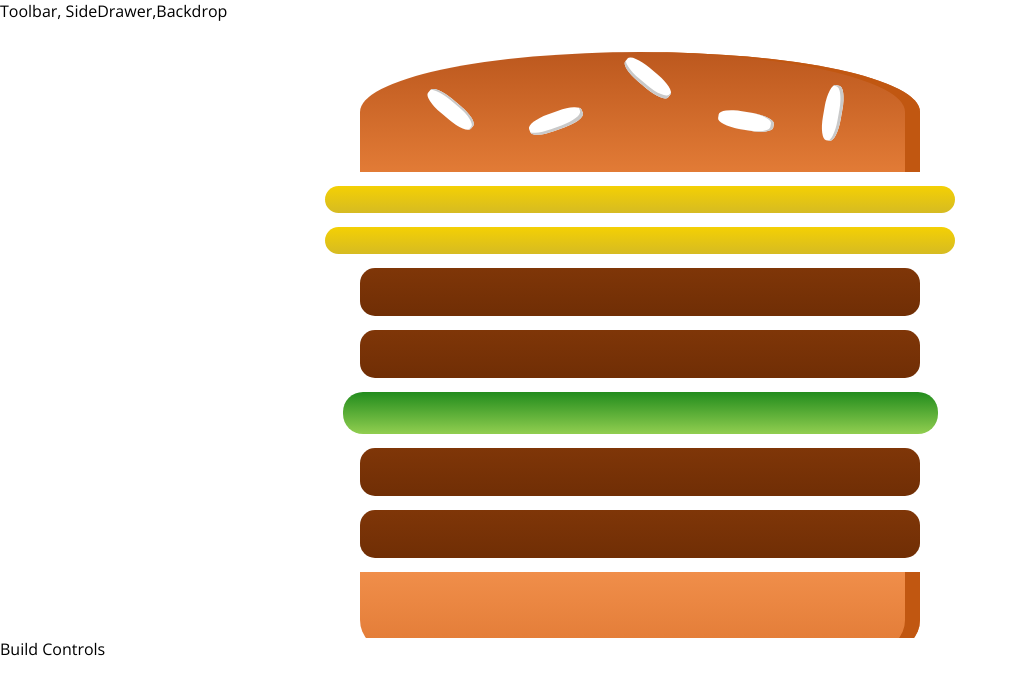
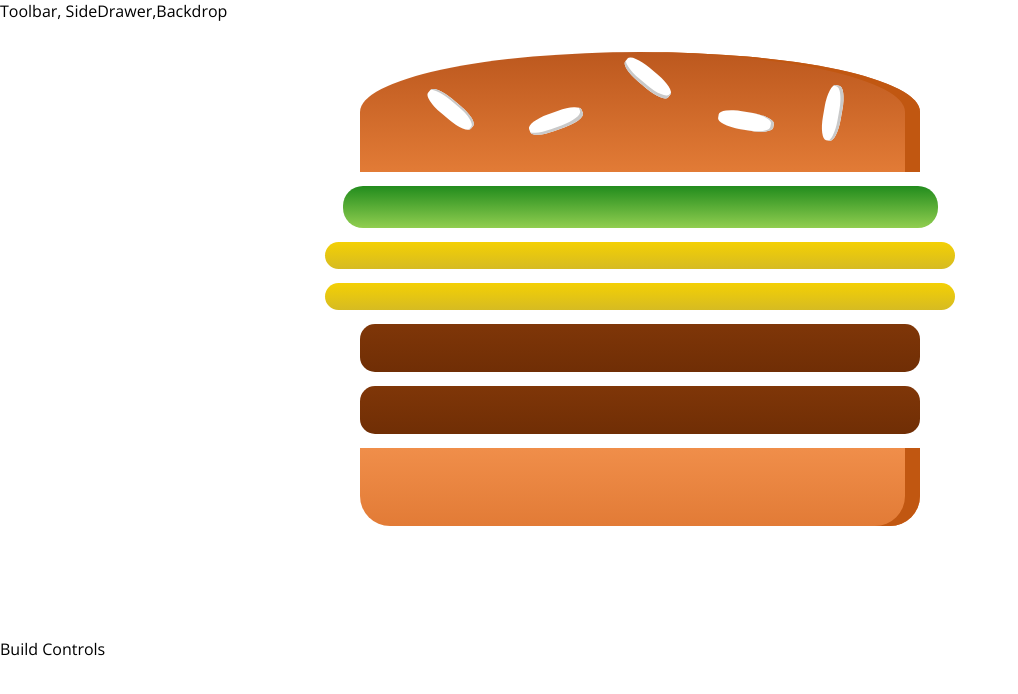
Before and after one commit to iifawzi/Burger-Builder, a React (Create React App) app: page / in a window 1280 px wide. Shown: the top 694 px of the page, without its empty margins (0-1018 px from the left). Built offline with nearby package versions, Linux system fonts and the light colour scheme.

Commit message:
outputting ingredients dynamically

```diff
--- a/src/components/Burger/Burger.js
+++ b/src/components/Burger/Burger.js
@@ -1,18 +1,19 @@
 import React from "react";
 import classes from "./burger.module.css"
 import BurgerIngredient from "./Burgeringredient/Burgeringredient"
+import Burgeringredient from "./Burgeringredient/Burgeringredient";
 const burger = (props)=>{
+    const transformedIngredients = Object.keys(props.ingredients)
+    .map(igKey=>{
+     return  [...Array(props.ingredients[igKey])].map((_,i)=>{
+        return <Burgeringredient key={igKey +i} type={igKey} />
+    })
+    })
+    ;
     return (
     <div className={classes.Burger}>
         <BurgerIngredient type="bread-top"/>
-        <BurgerIngredient type="Cheese"/>
-        <BurgerIngredient type="Cheese"/>
-        <BurgerIngredient type="meat"/>
-        <BurgerIngredient type="meat"/>
-        <BurgerIngredient type="Salad"/>
-        <BurgerIngredient type="meat"/>
-        <BurgerIngredient type="meat"/>
-
+{transformedIngredients}
         <BurgerIngredient type="bread-bottom"/>
     </div>
 );
--- a/src/containers/BurgerBuilder/BurgerBuilder.js
+++ b/src/containers/BurgerBuilder/BurgerBuilder.js
@@ -2,10 +2,18 @@
 import Aux from "../../hoc/Aux";
 import Burger from "../../components/Burger/Burger"
 class BurgerBuilder extends Component {
+    state = {
+        ingredients: {
+            Salad : 1,
+            bacon: 1,
+            Cheese: 2,
+            meat: 2,
+        }
+    }
 render(){
     return (
      <Aux>
-        <Burger />
+        <Burger ingredients={this.state.ingredients} />
          <div>Build Controls</div>
      </Aux>
     );
```
